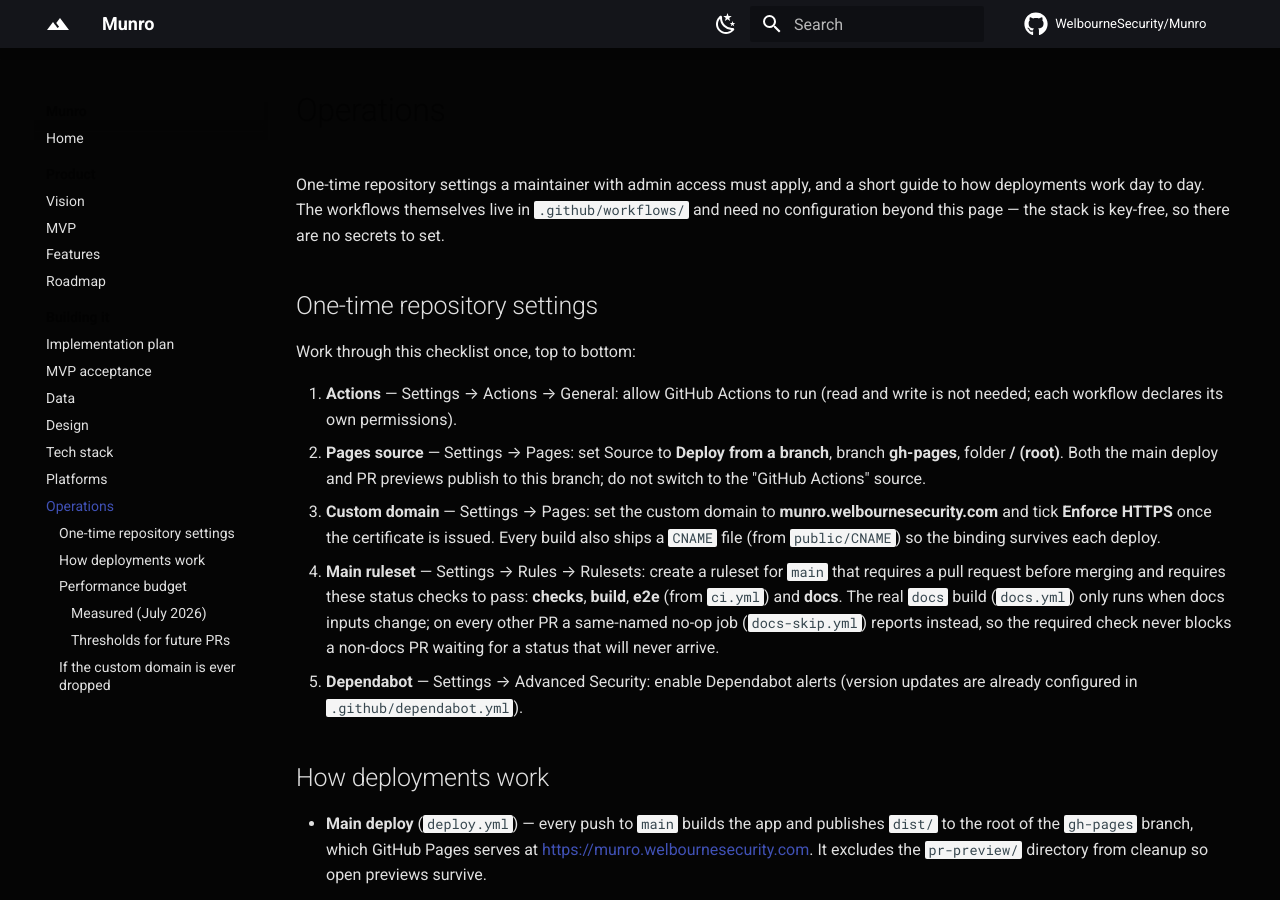
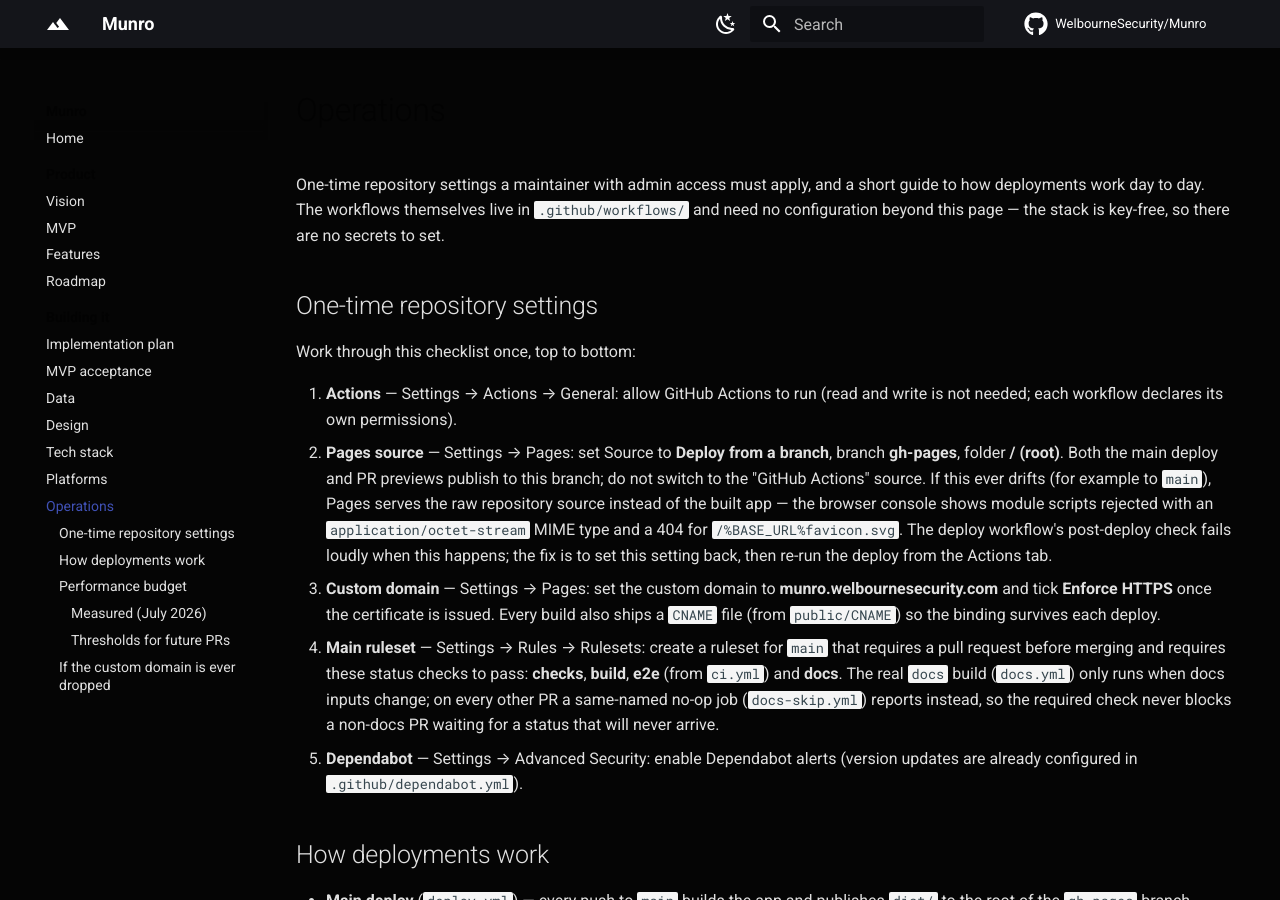
Before and after one commit to WelbourneSecurity/Munro, an MkDocs documentation site: the page built from wiki/operations.md, in a window 1280 px wide and 900 px high. Built offline with MkDocs 1.6.1 and Material for MkDocs 9.7.7, drawn with Linux system fonts in a browser that asks for light colours; comment, search, counter and statistics services are not loaded.

Commit message:
Guard the deploy against Pages-source drift and fix preview SW hijack
The live site was serving the raw main-branch source (untransformed
index.html with %BASE_URL% intact and /src/main.tsx served as
application/octet-stream) because the GitHub Pages source setting had
drifted away from gh-pages/root. The setting itself is admin-only, so:

- deploy.yml now polls the live site after publishing and fails loudly,
  with remediation instructions, if it is not serving the built app.
- wiki/operations.md documents the failure mode and its symptoms.

Also fix a related service-worker bug: the production SW (scope /) had
no navigation denylist, so visitors who had the SW installed got the
root app shell when opening /pr-preview/ URLs. workbox now denylists
/pr-preview/ navigations.

Co-Authored-By: Claude Fable 5 <noreply@anthropic.com>
Claude-Session: https://claude.ai/code/session_01Jp8ReGeCe2PKCAxBGVsMkx

```diff
--- a/vite.config.ts
+++ b/vite.config.ts
@@ -46,6 +46,12 @@ export default defineConfig({
         // The bundled boundary + hill-profile data pushes the main chunk
         // past workbox's 2 MiB default.
         maximumFileSizeToCacheInBytes: 4 * 1024 * 1024,
+        // PR previews live under /pr-preview/ on the same origin. The
+        // production service worker's scope is '/', so without this
+        // denylist its navigation fallback would answer preview
+        // navigations with the production app shell for anyone who has
+        // visited the live site.
+        navigateFallbackDenylist: [/^\/pr-preview\//],
         // Deliberately no runtime caching: OpenFreeMap tiles, AWS terrain
         // tiles and style assets stay network-only, respecting the free
         // providers instead of hoarding their tiles on-device.
--- a/wiki/operations.md
+++ b/wiki/operations.md
@@ -15,7 +15,13 @@ Work through this checklist once, top to bottom:
 2. **Pages source** — Settings → Pages: set Source to **Deploy from a
    branch**, branch **gh-pages**, folder **/ (root)**. Both the main deploy
    and PR previews publish to this branch; do not switch to the "GitHub
-   Actions" source.
+   Actions" source. If this ever drifts (for example to `main`), Pages
+   serves the raw repository source instead of the built app — the browser
+   console shows module scripts rejected with an
+   `application/octet-stream` MIME type and a 404 for
+   `/%BASE_URL%favicon.svg`. The deploy workflow's post-deploy check fails
+   loudly when this happens; the fix is to set this setting back, then
+   re-run the deploy from the Actions tab.
 3. **Custom domain** — Settings → Pages: set the custom domain to
    **munro.welbournesecurity.com** and tick **Enforce HTTPS** once the
    certificate is issued. Every build also ships a `CNAME` file (from
```
Also changed, not shown: 1 other file.
